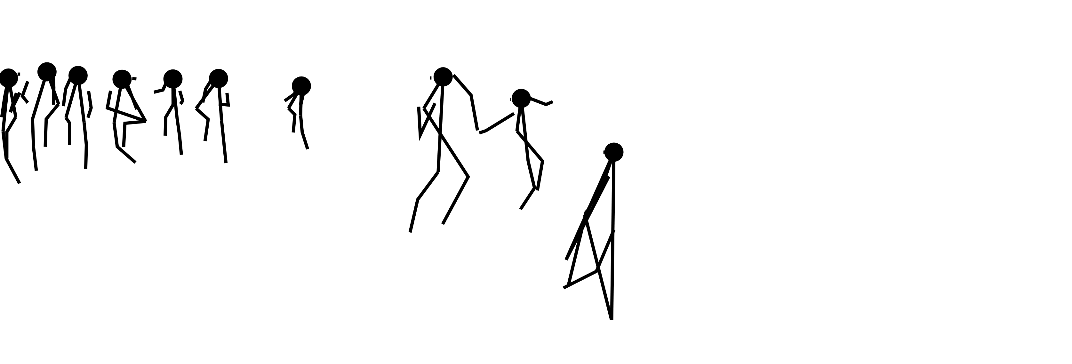
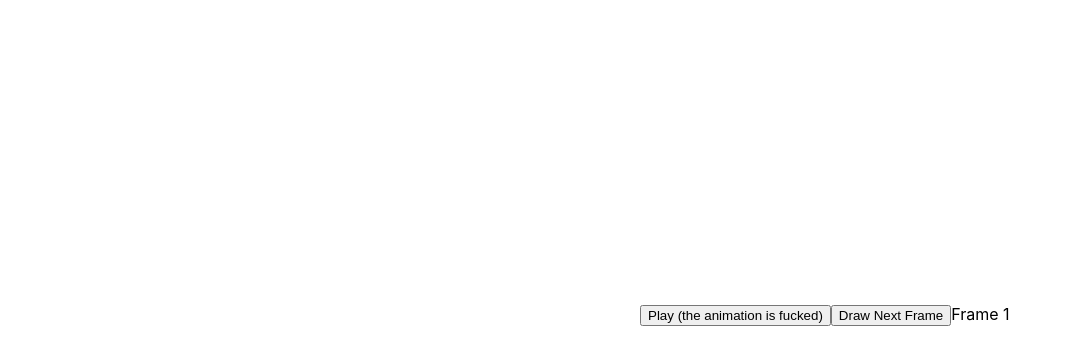
Before and after one commit to varughese/stick-figure-dance-generation, a React (Create React App) app in the folder frontend/: page / in a window 1280 px wide. Shown: the top 364 px of the page, without its empty margins (0-1072 px from the left). Built offline with nearby package versions, Linux system fonts and the light colour scheme.

Commit message:
need to fix the animation and better draw the stick figures lol

```diff
--- a/frontend/src/App.js
+++ b/frontend/src/App.js
@@ -24,21 +24,39 @@ const jawn = {"nose": 0,
 "right_ankle": 15 }
 
 class Canvas extends React.Component {
+  constructor(props) {
+    super(props);
+    this.state = { frame: 1 };
+  }
   componentDidMount() {
     const canvas = this.refs.canvas
     this.ctx = canvas.getContext("2d");
     this.ctx.lineWidth = 10;
-    this.drawDance(data);
+    // this.drawDance(data);
+
   }
 
-  drawDance(data) {
+  nextFrame() {
+    this.drawFrame(this.state.frame);
+    this.setState({
+      frame: this.state.frame + 1
+    });
+  }
+
+  drawDance() {
+    this.setState({frame: 1 });
     for(let frame=1; frame<data.length; frame++) {
       setTimeout(() => {
-        this.ctx.clearRect(0, 0, 2000, 1000);
-        for(let p=0; p<data[frame].length; p++) {
-            this.drawPerson(data[frame][p]);
-        }
+        this.setState({frame: frame });
+        this.drawFrame(frame);
       }, 70*frame);
+    }
+  }
+
+  drawFrame(frame_no) {
+    this.ctx.clearRect(0, 0, 2000, 1000);
+    for(let p=0; p<data[frame_no].length; p++) {
+        this.drawPerson(data[frame_no][p]);
     }
   }
 
@@ -113,6 +131,9 @@ class Canvas extends React.Component {
     return(
       <div>
         <canvas className="stick-figure-canvas" ref="canvas" width={2000} height={1000} />
+        <button onClick={this.drawDance.bind(this)}>Play (the animation is fucked)</button>
+        <button onClick={this.nextFrame.bind(this)}>Draw Next Frame</button>
+        Frame { this.state.frame }
       </div>
     )
   }
```
